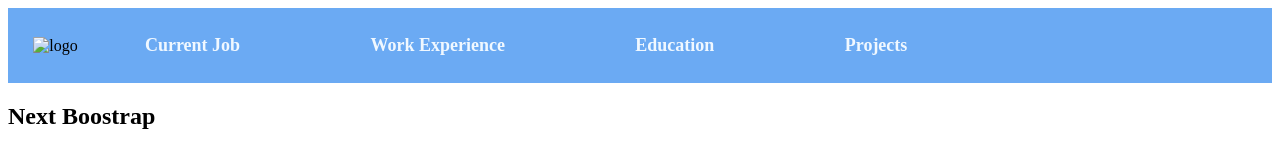
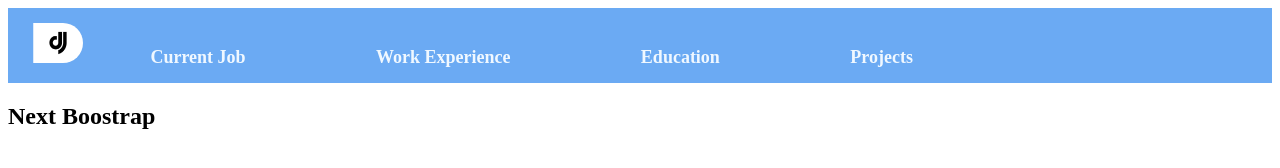
Before and after one commit to dhruv523/Portfolio, a plain HTML site: page index.html in a window 1280 px wide. Drawn offline with Linux system fonts and the light colour scheme.

Commit message:
updated logo path index.html

```diff
--- a/index.html
+++ b/index.html
@@ -11,7 +11,7 @@
     <!-- <h1>Hello World!</h1> -->
     <div id="navigation-bar">
       <a class="abc" id="logo">
-        <img src="/Photos/dj1.jpg" alt="logo" class="logo-btn" />
+        <img src="dj1.jpg" alt="logo" class="logo-btn" />
       </a>
       <!-- <div class="links"> -->
       <a href="#" class="nav-link">Current Job</a>
```
